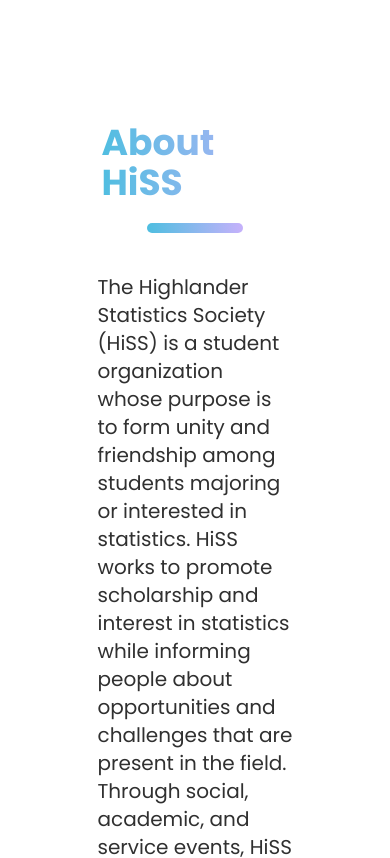
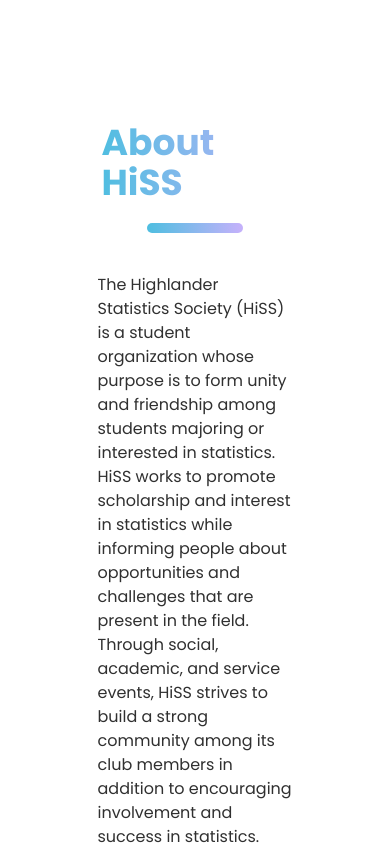
Before and after one commit to acm-ucr/hiss-website, a Next.js app: page / in a window 390 px wide. Shown: the part 785-1643 px from the top of the page. Built offline with nearby package versions, Linux system fonts and the light colour scheme.

Commit message:
increased width

```diff
--- a/src/components/about/HiSS.jsx
+++ b/src/components/about/HiSS.jsx
@@ -5,8 +5,8 @@ import About from "../../../public/images/about.png";
 
 const HiSS = () => {
   return (
-    <div className="flex-col items-center justify-center inline-flex gap-10 w-1/2 text-xl">
-      <Header text="About HiSS" />
+    <div className="flex-col items-center justify-center inline-flex gap-10 sm:w-3/4 w-1/2 md:text-xl ">
+      <Header text ="About HiSS"/>
       <p>
         The Highlander Statistics Society (HiSS) is a student organization whose
         purpose is to form unity and friendship among students majoring or
```
